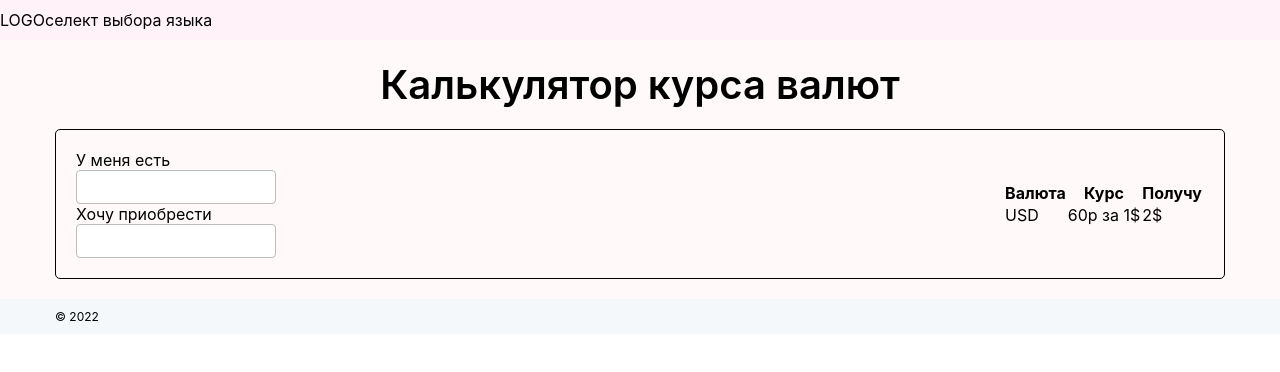
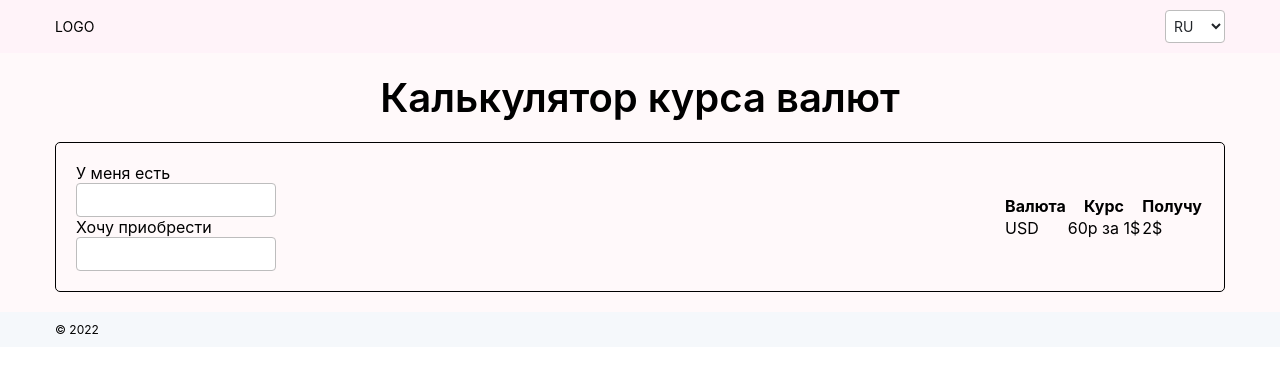
Before and after one commit to Timmy2324/exchange-rates, a React (Create React App) app: page / in a window 1280 px wide. Shown: the top 372 px of the page. Built offline with nearby package versions, Linux system fonts and the light colour scheme.

Commit message:
added Header, Footer component

```diff
--- a/src/App.js
+++ b/src/App.js
@@ -1,13 +1,12 @@
 import s from './App.module.css';
 import Input from "./components/Input/Input";
+import Header from "./components/Header/Header";
+import Footer from "./components/Footer/Footer";
 
 function App() {
     return (
         <div className={s.app}>
-            <header className={s.header}>
-                <span>LOGO</span>
-                <span>селект выбора языка</span>
-            </header>
+            <Header/>
             <section className={s.mainScreen}>
                 <div className={'container'}>
                     <div className={s.mainScreenWrapper}>
@@ -21,27 +20,27 @@ function App() {
                             </div>
                             <div className={s.currencyCurrent}>
                                 <table>
+                                    <thead>
                                         <tr>
                                             <th>Валюта</th>
                                             <th>Курс</th>
                                             <th>Получу</th>
                                         </tr>
+                                    </thead>
+                                    <tbody>
                                         <tr>
                                             <td>USD</td>
-                                        <td>60р за 1$ </td>
+                                            <td>60р за 1$</td>
                                             <td>2$</td>
                                         </tr>
+                                    </tbody>
                                 </table>
                             </div>
                         </div>
                     </div>
                 </div>
             </section>
-            <footer className={s.footer}>
-                <div className={'container'}>
-                    &#169; 2022
-                </div>
-            </footer>
+            <Footer/>
         </div>
     );
 }
--- a/src/App.module.css
+++ b/src/App.module.css
@@ -1,15 +1,5 @@
 .app {
     height: 100vh;
-}
-
-.header {
-    padding-top: 10px;
-    padding-bottom: 10px;
-    background-color: #fff3f9;
-}
-
-.logo {
-    width: 50px;
 }
 
 .mainScreen {
@@ -49,10 +39,3 @@
 .currencyCurrent {
 
 }
-
-.footer {
-    padding-top: 10px;
-    padding-bottom: 10px;
-    background-color: #f5f8fb;
-    font-size: 12px;
-}
--- /dev/null
+++ b/src/components/Footer/Footer.jsx
@@ -0,0 +1,14 @@
+import React from 'react';
+import s from "./Footer.module.css";
+
+const Footer = () => {
+    return (
+        <footer className={s.footer}>
+            <div className={'container'}>
+                &#169; 2022
+            </div>
+        </footer>
+    );
+};
+
+export default Footer;
--- /dev/null
+++ b/src/components/Footer/Footer.module.css
@@ -0,0 +1,6 @@
+.footer {
+    padding-top: 10px;
+    padding-bottom: 10px;
+    background-color: #f5f8fb;
+    font-size: 12px;
+}
--- /dev/null
+++ b/src/components/Header/Header.jsx
@@ -0,0 +1,17 @@
+import React from 'react';
+import s from "./Header.module.css";
+import Select from "../Select/Select";
+
+const Header = () => {
+    const arrLanguage = ["RU", "ENG"]
+    return (
+        <header className={s.header}>
+            <div className={`${s.headerWrapper} container`}>
+                <span>LOGO</span>
+                <Select options={arrLanguage}/>
+            </div>
+        </header>
+    );
+};
+
+export default Header;
--- /dev/null
+++ b/src/components/Header/Header.module.css
@@ -0,0 +1,16 @@
+.header {
+    padding-top: 10px;
+    padding-bottom: 10px;
+    background-color: #fff3f9;
+    font-size: 14px;
+}
+
+.headerWrapper {
+    display: flex;
+    justify-content: space-between;
+    align-items: center;
+}
+
+.logo {
+    width: 50px;
+}
--- a/src/components/Select/Select.jsx
+++ b/src/components/Select/Select.jsx
@@ -10,7 +10,7 @@ const Select = (props) => {
     } = props;
 
     const mappedOptions = options ? options.map((o, i) => (
-            <option className={s.option} key={i} value={o}>
+            <option key={i} value={o}>
                     {o}
             </option>
         ))
--- a/src/components/Select/Select.module.css
+++ b/src/components/Select/Select.module.css
@@ -6,7 +6,7 @@
     display: block;
     font-weight: 400;
     color: #212529;
-    padding: 0.375rem 0.75rem;
+    padding: 0.375rem 0.25rem;
     background-color: #fff;
     background-clip: padding-box;
     border: 1px solid #bdbdbd;
```
Lines whose indentation alone changed are shown as unchanged.
